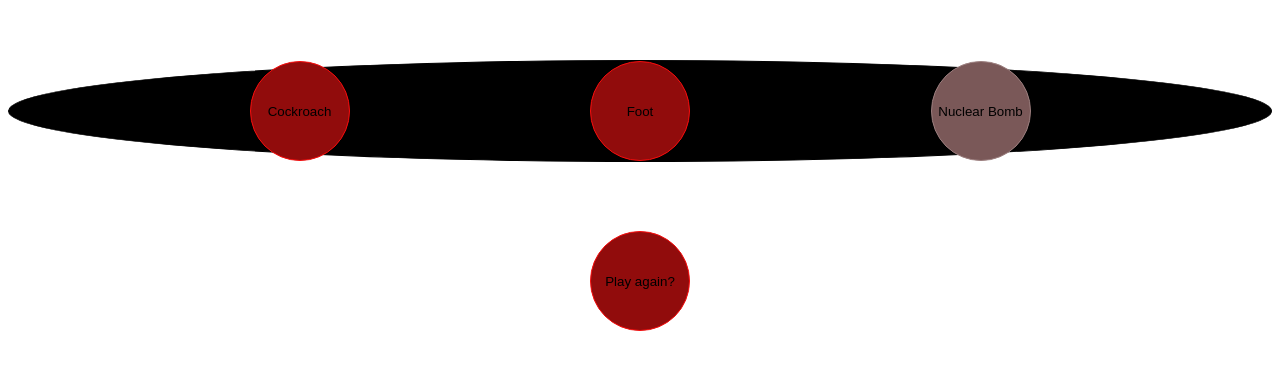
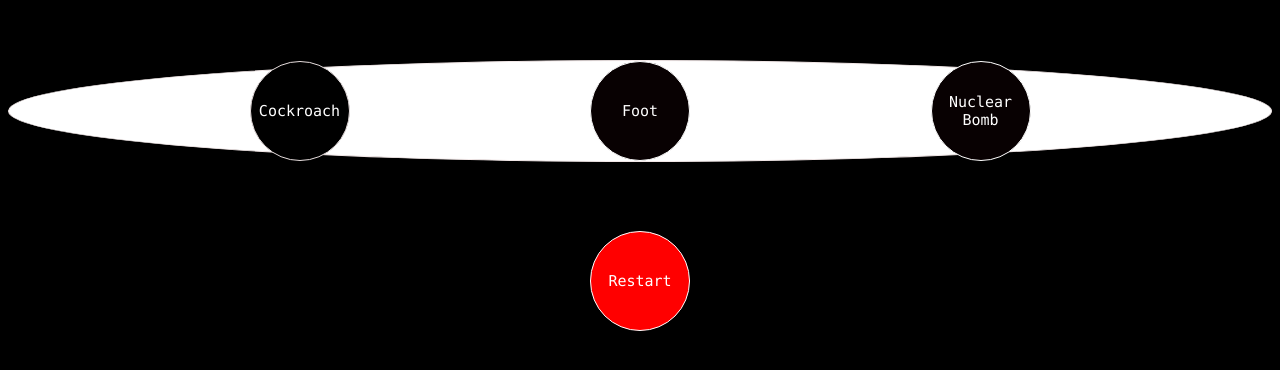
Before and after one commit to muratcan-yuksel/Cockroach-foot-nuclear-bomb, a plain HTML site: page index.html in a window 1280 px wide. Shown: the part 218-588 px from the top of the page. Drawn offline with Linux system fonts and the light colour scheme.

Commit message:
this will be the final layout

```diff
--- a/index.html
+++ b/index.html
@@ -11,7 +11,7 @@
                          <button id="foot">Foot</button>
                           <button id="nuclear">Nuclear Bomb</button>
                  <div class="restart">
-                            <button id="restart">Play again?</button>
+                            <button id="restart">Restart</button>
             </div>
        </div>
                  <div id="scores">
--- a/style.css
+++ b/style.css
@@ -1,33 +1,45 @@
+html {
+    background-color:black;
 
+
+}
+button{
+    color: white;
+    font-size: 15px;
+    font-family: "Lucida Console", Courier, monospace;
+
+}
 
 
 #cockroach {
     width: 100px;
     height: 100px;
-    background-color: rgb(145, 12, 12);
-    border: solid 1px rgb(248, 12, 12);
+    background-color: black;
+    border: solid 1px rgb(230, 221, 221);
     border-radius: 50%
+
 }
 #foot{
     width: 100px;
     height: 100px;
-    background-color: rgb(145, 12, 12);
-    border: solid 1px rgb(248, 12, 12);
+    background-color:#080102;
+    border: solid 1px white;
     border-radius: 50%
 }
 #nuclear{
     width: 100px;
     height: 100px;
-    background-color: rgb(122, 88, 88);
-    border: solid 1px rgb(156, 127, 127);
+    background-color:#080102;
+    border: solid 1px white;
     border-radius: 50%
 }
 #restart{
     width: 100px;
     height: 100px;
-    background-color: rgb(145, 12, 12);
-    border: solid 1px rgb(248, 12, 12);
+    background-color: red;
+    border: solid 1px white;
     border-radius: 50%
+
 }
 
 
@@ -39,11 +51,12 @@
     justify-content: space-evenly;
    /* super cool style */
 
-    background-color: #000;
-    border: solid 1px rgb(0, 0, 0);
+    background-color: white;
+    border: solid 1px rgb(241, 231, 231);
     border-radius: 50%;
 
 }
+
 /*when I say position is fixed, it's not web responsive. That's a problem */
 .restart{
     position: absolute;
@@ -55,19 +68,24 @@
     display: flex;
     justify-content: center;
     top:280px;
-
+    font-family: "Times New Roman", Times, serif;
+    font-size: 20px;
+    color:white;
 }
 #scoreNumbers{
   display: flex;
   flex-direction: row;
   justify-content: space-evenly;
-
+  font-family: "Times New Roman", Times, serif;
+  font-size: 40px;
+  color:white;
 }
 #playerLive{
     position:relative;
-    top:30px;
+    top:15px;
 
 }
 #computerLive{
     position:relative;
-    top:30px;
+    top:15px;
+}
```
